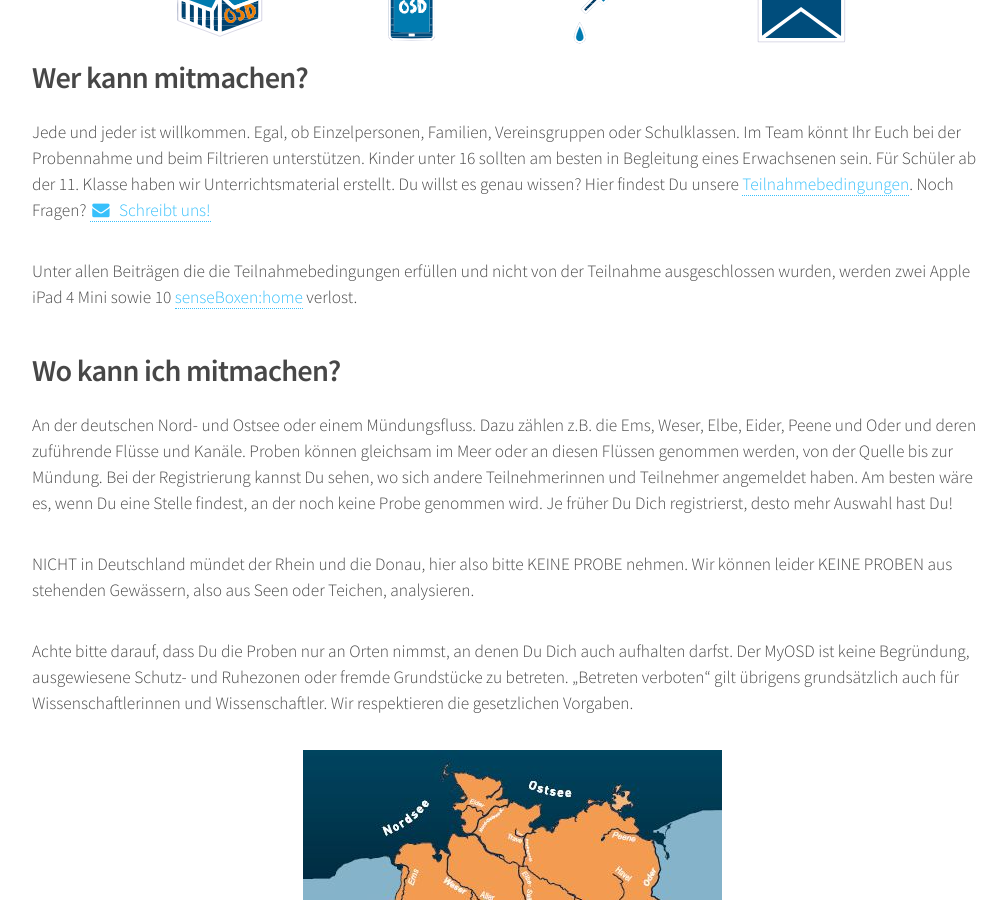
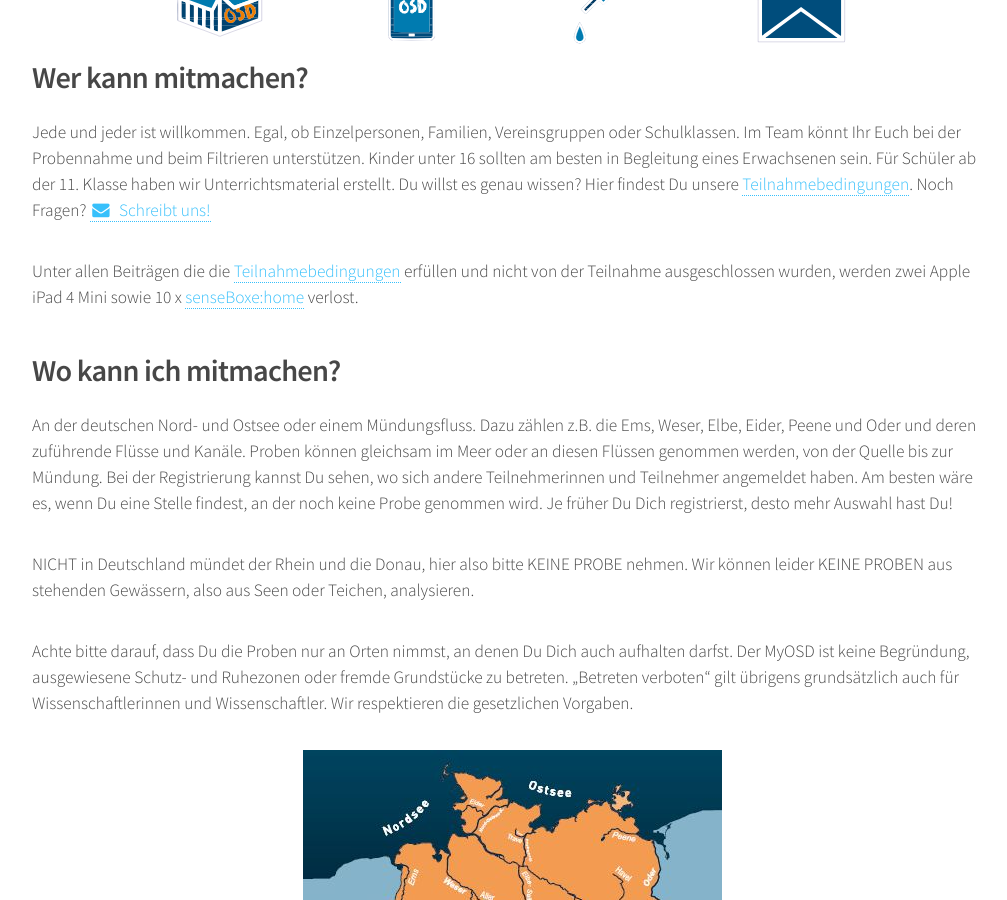
Before and after one commit to myosd/myosd.github.io, a Jekyll site: the page built from mitmachen/index.md, in a window 1280 px wide and 900 px high, scrolled down 619 px. Shown: the whole window, without its empty margins (128-1135 px from the left). Built offline with Jekyll 4.4.1, drawn with Linux system fonts in a browser that asks for light colours.

Commit message:
Updated index.md

```diff
--- a/mitmachen/index.md
+++ b/mitmachen/index.md
@@ -39,7 +39,7 @@ published: true
 Jede und jeder ist willkommen. Egal, ob Einzelpersonen, Familien, Vereinsgruppen oder Schulklassen. Im Team könnt Ihr Euch bei der Probennahme und beim Filtrieren unterstützen. Kinder unter 16 sollten am besten in Begleitung eines Erwachsenen sein.
 Für Schüler ab der 11. Klasse haben wir Unterrichtsmaterial erstellt. Du willst es genau wissen? Hier findest Du unsere [Teilnahmebedingungen](/teilnahme-bedingungen). Noch Fragen? <a href="mailto:myosd-contact@microb3.eu"><i class="fa fa-envelope fa-fw"></i>&nbsp; Schreibt uns!</a>
 
-Unter allen Beiträgen die die Teilnahmebedingungen erfüllen und nicht von der Teilnahme ausgeschlossen wurden, werden zwei Apple iPad 4 Mini sowie 10 [senseBoxen:home](http://www.sensebox.de/de/products/) verlost.
+Unter allen Beiträgen die die [Teilnahmebedingungen](/teilnahme-bedingungen) erfüllen und nicht von der Teilnahme ausgeschlossen wurden, werden zwei Apple iPad 4 Mini sowie 10 x [senseBoxe:home](http://www.sensebox.de/de/products/) verlost.
 
 ## Wo kann ich mitmachen?
 An der deutschen Nord- und Ostsee oder einem Mündungsfluss. Dazu zählen z.B. die Ems, Weser, Elbe, Eider, Peene und Oder und deren zuführende Flüsse und Kanäle. Proben können gleichsam im Meer oder an diesen Flüssen genommen werden, von der Quelle bis zur Mündung. Bei der Registrierung kannst Du sehen, wo sich andere Teilnehmerinnen und Teilnehmer angemeldet haben. Am besten wäre es, wenn Du eine Stelle findest, an der noch keine Probe genommen wird. Je früher Du Dich registrierst, desto mehr Auswahl hast Du!
```
